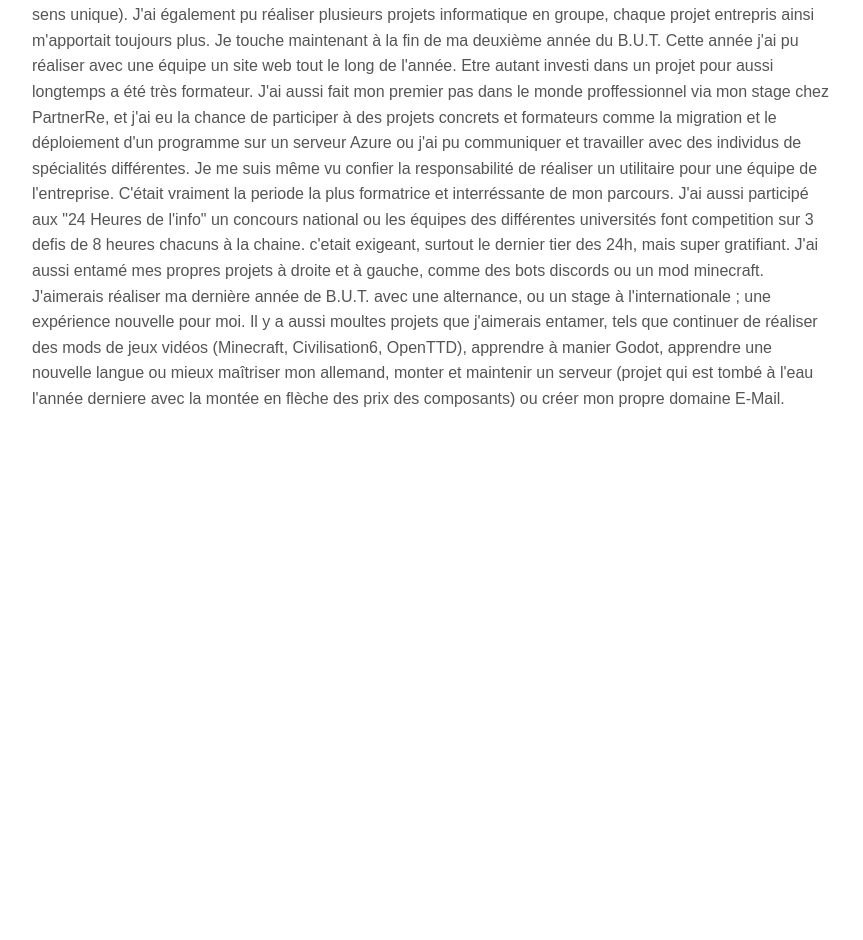
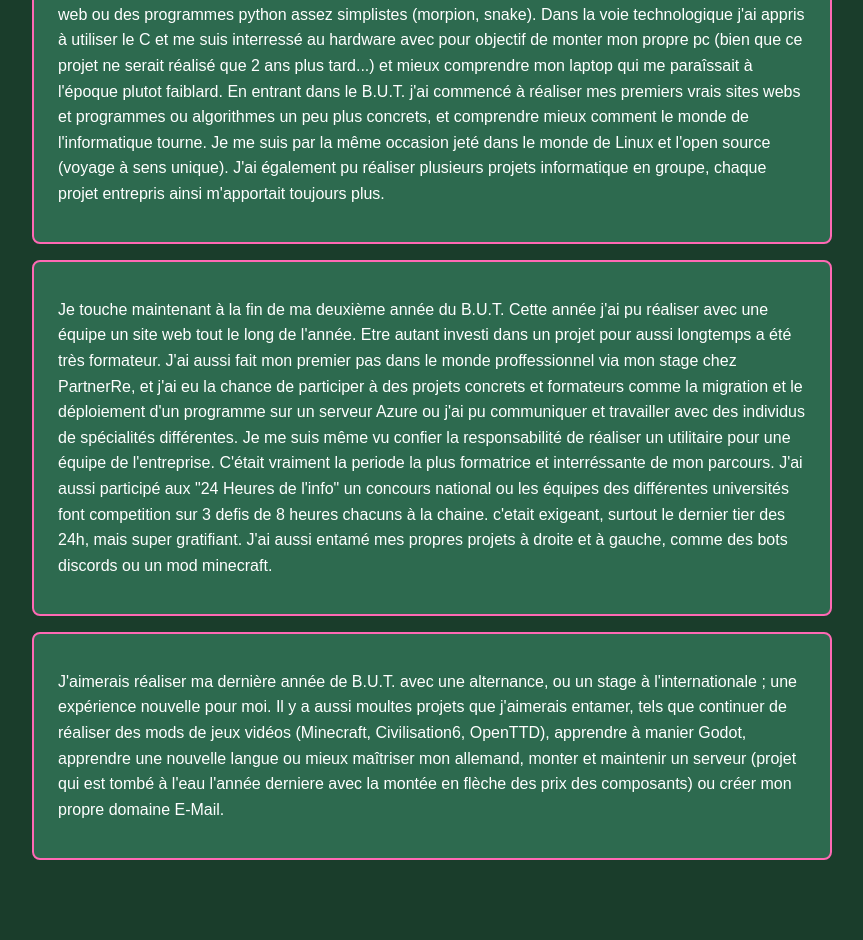
Before and after one commit to DarraghDBoylan/my-site, a plain HTML site: page index.html in a window 1280 px wide. Shown: the part 380-1320 px from the top of the page, without its empty margins (208-1071 px from the left). Before the commit the page ends 872 px from the top, so only its background shows below. Drawn offline with Linux system fonts and the light colour scheme.

Commit message:
basic css

```diff
--- a/index.html
+++ b/index.html
@@ -10,27 +10,46 @@
   max-width: 800px;
   margin: 80px auto;
   padding: 0 20px;
-      color: #222;
+  color: #ffffff;
+  background-color: #1a3d2b;
 }
 h1 { font-size: 2.5rem; }
-    p  { color: #555; line-height: 1.6; }
+p  { color: #ffffff; line-height: 1.6; }
+.card {
+  background-color: #2d6a4f;
+  border-radius: 8px;
+  padding: 1.2rem 1.5rem;
+  margin-bottom: 1rem;
+
+  border: 2px solid #ff69b4;
+}
 </style>
 </head>
 <body>
-  <h1>Portfolio de Darragh  --work-in-progress--</h1>
+<h1>Portfolio de Darragh</h1>
+
+<div class="card">
 <p>Je suis un etudiant d'informatique qui est actuellement en train de réaliser mon Bachelor.
-J'ai choisi de suivre cette voie guidé par mon intéret dans l'informatique et l'open source en général, ainsi que mon ambition de réaliser un jour mon propre jeu vidéo.
+J'ai choisi de suivre cette voie guidé par mon intéret dans l'informatique et l'open source en général, ainsi que mon ambition de réaliser un jour mon propre jeu vidéo.</p>
+</div>
 
-j'ai alors commencé à m'investir dans le monde informatique dès la seconde, ou je réalisais des pages web ou des programmes python assez simplistes (morpion, snake).
+<div class="card">
+<p>j'ai alors commencé à m'investir dans le monde informatique dès la seconde, ou je réalisais des pages web ou des programmes python assez simplistes (morpion, snake).
 Dans la voie technologique j'ai appris à utiliser le C et me suis interressé au hardware avec pour objectif de monter mon propre pc (bien que ce projet ne serait réalisé que 2 ans plus tard...) et mieux comprendre mon laptop qui me paraîssait à l'époque plutot faiblard.
-En entrant dans le B.U.T. j'ai commencé à réaliser mes premiers vrais sites webs et programmes ou algorithmes un peu plus concrets, et comprendre mieux comment le monde de l'informatique tourne. Je me suis par la même occasion jeté dans le monde de Linux et l'open source (voyage à sens unique). J'ai également pu réaliser plusieurs projets informatique en groupe, chaque projet entrepris ainsi m'apportait toujours plus.
+En entrant dans le B.U.T. j'ai commencé à réaliser mes premiers vrais sites webs et programmes ou algorithmes un peu plus concrets, et comprendre mieux comment le monde de l'informatique tourne. Je me suis par la même occasion jeté dans le monde de Linux et l'open source (voyage à sens unique). J'ai également pu réaliser plusieurs projets informatique en groupe, chaque projet entrepris ainsi m'apportait toujours plus.</p>
+</div>
 
-Je touche maintenant à la fin de ma deuxième année du B.U.T. Cette année j'ai pu réaliser avec une équipe un site web tout le long de l'année. Etre autant investi dans un projet pour aussi longtemps a été très formateur.
+<div class="card">
+<p>Je touche maintenant à la fin de ma deuxième année du B.U.T. Cette année j'ai pu réaliser avec une équipe un site web tout le long de l'année. Etre autant investi dans un projet pour aussi longtemps a été très formateur.
 J'ai aussi fait mon premier pas dans le monde proffessionnel via mon stage chez PartnerRe, et j'ai eu la chance de participer à des projets concrets et formateurs comme la migration et le déploiement d'un programme sur un serveur Azure ou j'ai pu communiquer et travailler avec des individus de spécialités différentes. Je me suis même vu confier la responsabilité de réaliser un utilitaire pour une équipe de l'entreprise. C'était vraiment la periode la plus formatrice et interréssante de mon parcours.
 J'ai aussi participé aux "24 Heures de l'info" un concours national ou les équipes des différentes universités font competition sur 3 defis de  8 heures chacuns à la chaine. c'etait exigeant, surtout le dernier tier des 24h, mais super gratifiant.
-J'ai aussi entamé mes propres projets à droite et à gauche, comme des bots discords ou un mod minecraft.
+J'ai aussi entamé mes propres projets à droite et à gauche, comme des bots discords ou un mod minecraft.</p>
+</div>
 
-J'aimerais réaliser ma dernière année de B.U.T. avec une alternance, ou un stage à l'internationale ; une expérience nouvelle pour moi.
+<div class="card">
+<p>J'aimerais réaliser ma dernière année de B.U.T. avec une alternance, ou un stage à l'internationale ; une expérience nouvelle pour moi.
 Il y a aussi moultes projets que j'aimerais entamer, tels que continuer de réaliser des mods de jeux vidéos (Minecraft, Civilisation6, OpenTTD), apprendre à manier Godot, apprendre une nouvelle langue ou mieux maîtriser mon allemand, monter et maintenir un serveur (projet qui est tombé à l'eau l'année derniere avec la montée en flèche des prix des composants) ou créer mon propre domaine E-Mail.</p>
+</div>
+
 </body>
 </html>
```
Lines whose indentation alone changed are shown as unchanged.
